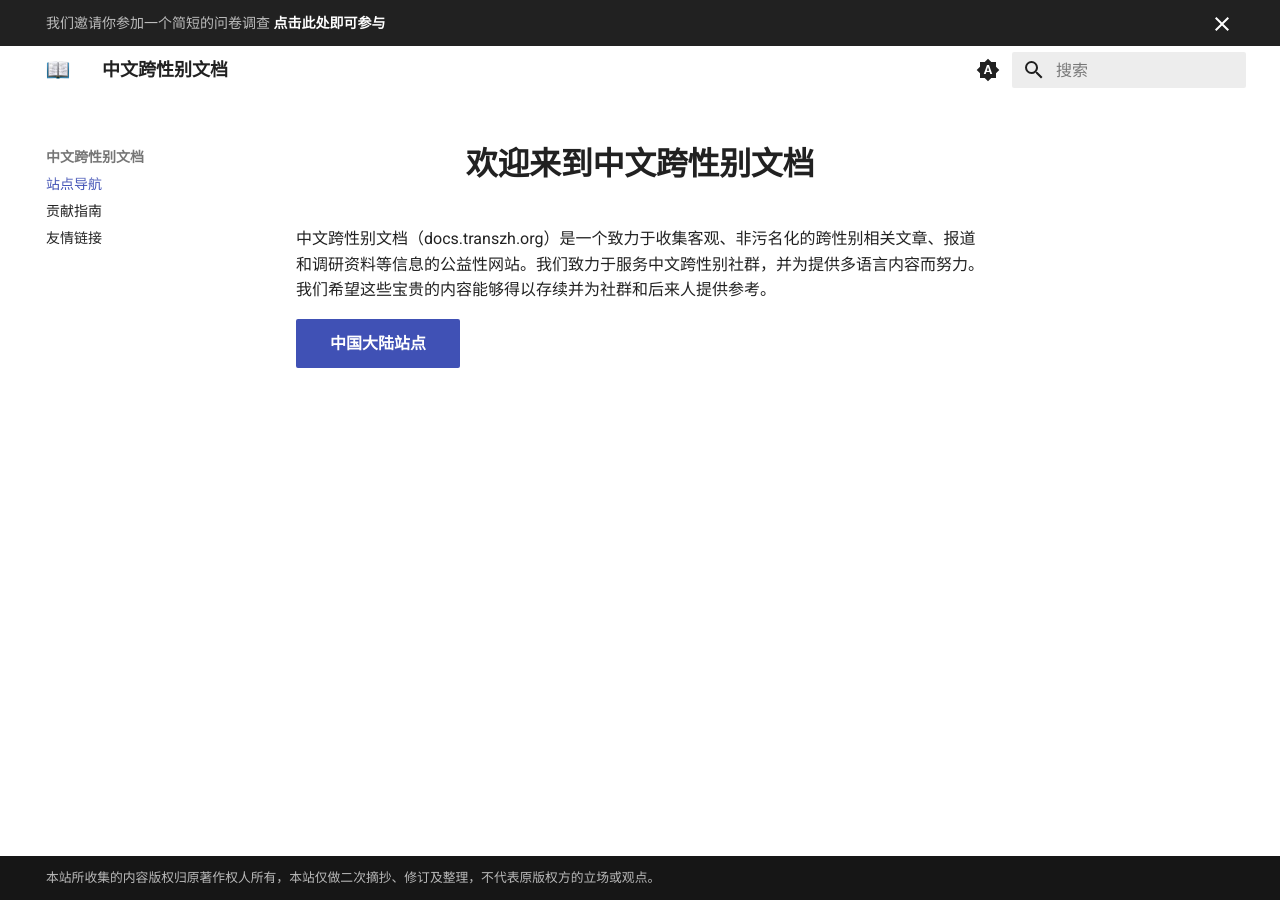
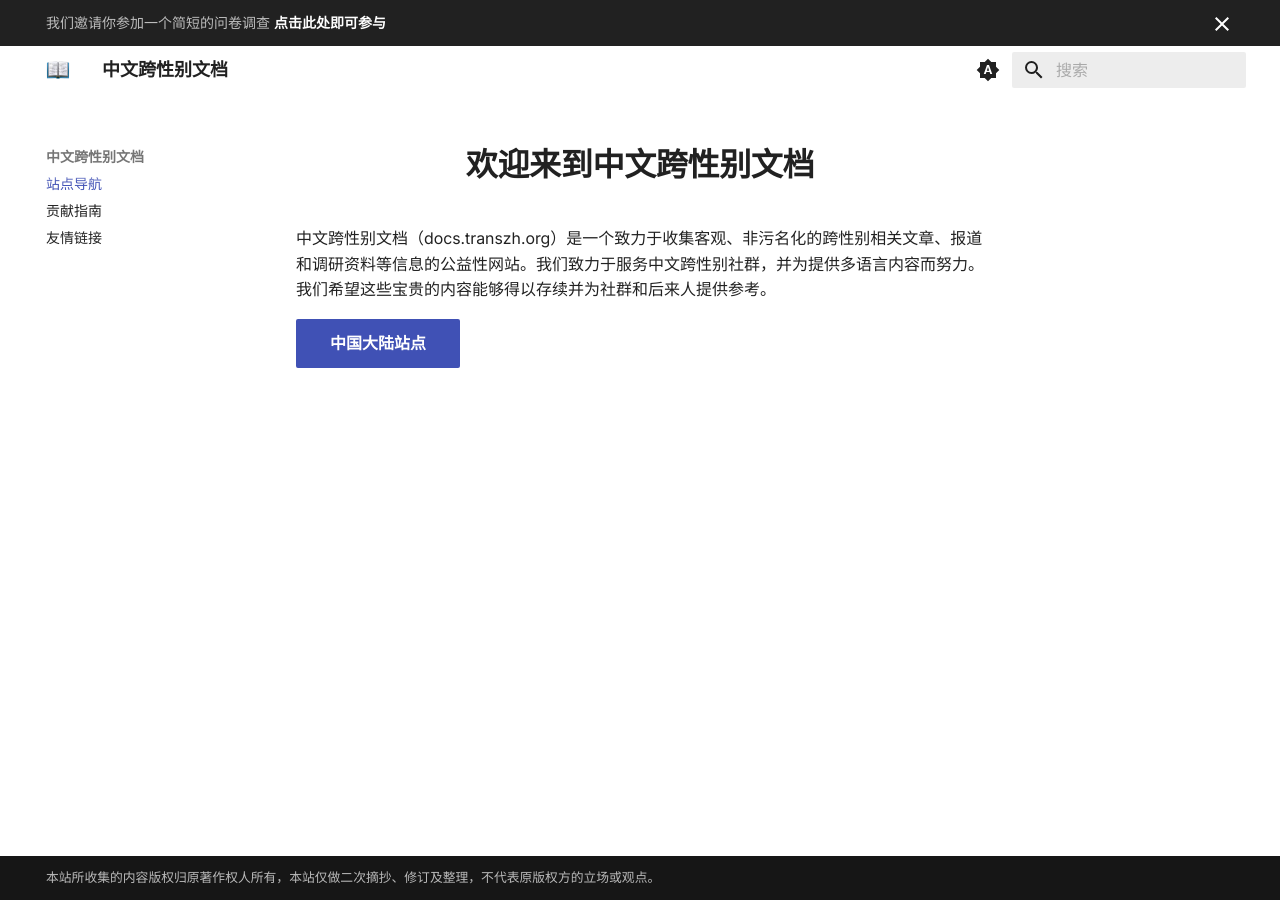
Before and after one commit to ChisakaKanako/docs, an MkDocs documentation site: the page built from docs/index.md, in a window 1280 px wide. Built offline with MkDocs 1.6.1 and Material for MkDocs 9.7.7, drawn with Linux system fonts in a browser that asks for light colours.

Commit message:
字体设置为Inter

```diff
--- a/docs/stylesheets/extra.css
+++ b/docs/stylesheets/extra.css
@@ -13,3 +13,10 @@ body {
   user-select: none !important;
   -webkit-user-select: none !important;
 }
+@font-face {
+  font-family: "Inter";
+  src: url(/static/Inter.ttf);
+}
+:root {
+  --md-text-font: "Inter" !important;
+}
```
Also changed, not shown: docs/static/Inter.ttf (added).
